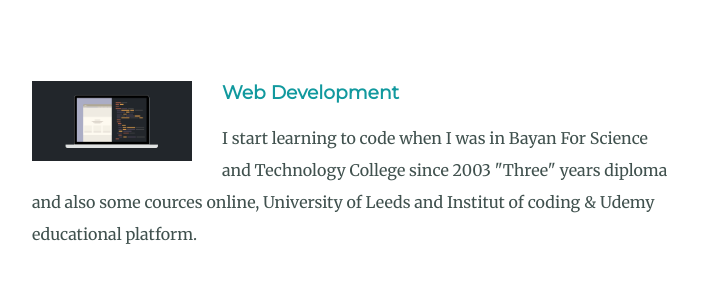
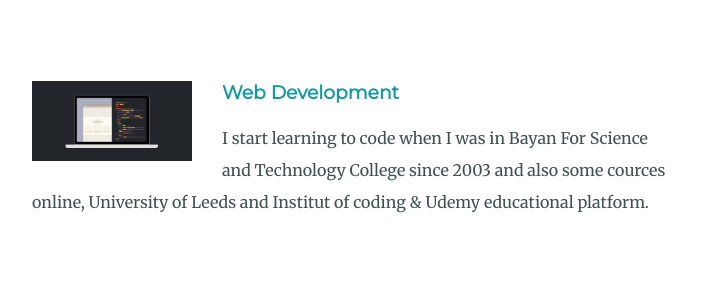
Before and after one commit to Riyad-Almadani/mycv, a plain HTML site: page index.html in a window 1280 px wide. Shown: the part 1560-1860 px from the top of the page, without its empty margins (288-991 px from the left). Drawn offline with Linux system fonts and the light colour scheme.

Commit message:
update text contante

```diff
--- a/index.html
+++ b/index.html
@@ -41,7 +41,7 @@
           <h3>Web Development</h3>
           <p>
             I start learning to code when I was in Bayan For Science and
-            Technology College since 2003 "Three" years diploma and also some
+            Technology College since 2003 and also some
             cources online, University of Leeds and Institut of coding & Udemy
             educational platform.
           </p>
```
